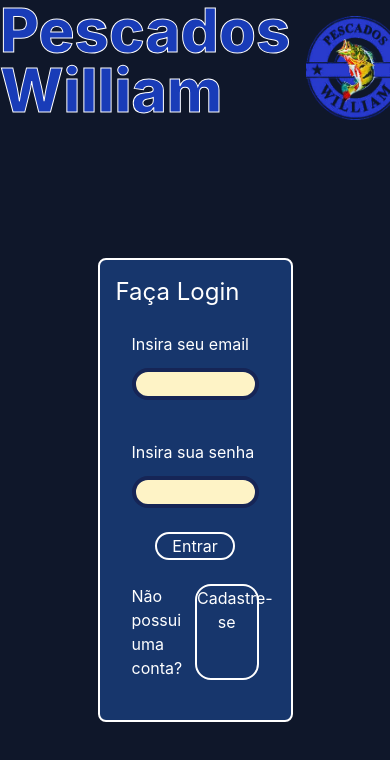
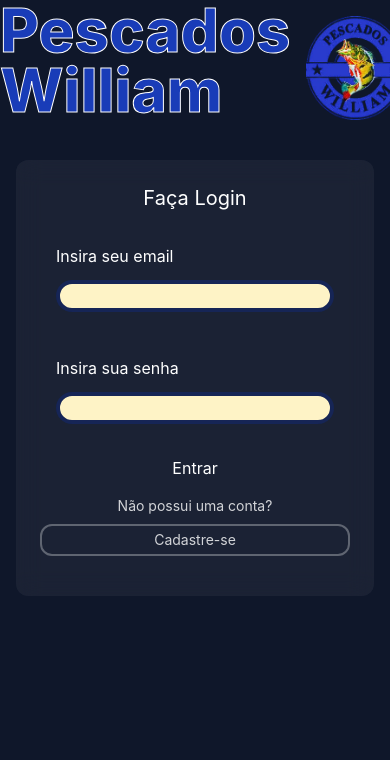
Before and after one commit to LucasPulgaci032/Pescados-William, a Next.js app: page /login in a window 390 px wide. Shown: the top 760 px of the page. Built offline with nearby package versions, Linux system fonts and the light colour scheme.

Commit message:
refactor(ui): improve mobile responsiveness and update form background color

```diff
--- a/app/dashboard/page.tsx
+++ b/app/dashboard/page.tsx
@@ -1,6 +1,9 @@
-import FormCreateFish from "../Components/FormCreateFish";
-import FishServer from "../Components/FishServer";
+import FormCreateFish from "../Components/server/FormCreateFish";
+import FishServer from "../Components/server/FishServer";
 import { cookies } from "next/headers";
+import TitleSection from "../Components/ui/TitleSection";
+import Cart from "../Components/server/cartVisualizer";
+import TodaysLocation from "../Components/ui/todaysLocation";
 
 
 export default async function Dashboard() {
@@ -20,13 +23,14 @@
     <>
     <section className="flex flex-col border-2 border-white rounded-lg p-6 w-[80%] m-auto">
       <p>Olá {user?.userName}</p>
-
-      {user?.role === "admin" && ( <> <p className="text-white">Bem-vindo, administrador!</p> <FormCreateFish/> </> )}
+      <TodaysLocation/>
+      {user?.role === "admin" && ( <> <p className="self-center stroke-text">Bem-vindo, administrador!</p> <FormCreateFish/> </> )}
 
 
     </section>
-    <h1 className="text-blue-800 text-6xl font-extrabold stroke-text self-center">Peixes inteiros:</h1>
+    <TitleSection>Peixes inteiros:</TitleSection>
     <FishServer  role={user.role}/>
+    <Cart/>
     </>
   );
 }
--- a/app/login/page.tsx
+++ b/app/login/page.tsx
@@ -1,52 +1,88 @@
-'use client'
+'use client';
 
 import Link from "next/link";
-import Button from "../Components/Button";
-import Input from "../Components/input";
-import  Form  from "../Components/form";
+import Button from "../Components/ui/Button";
+import Input from "../Components/ui/input";
+import Form from "../Components/ui/form";
 import axios from "axios";
 import { useRouter } from "next/navigation";
-import GoogleLoginButton from "../Components/GoogleSSOButton";
-
-
+import GoogleLoginButton from "../Components/server/GoogleSSOButton";
 
 export default function Login() {
-  const router = useRouter()
-  const handleLogin = async(e : React.SyntheticEvent<HTMLFormElement>) => {
-     e.preventDefault()
-     const formData = new FormData(e.currentTarget)
-     const data = Object.fromEntries(formData.entries())
-     try {
-      const res = await axios.post('/api/users/routes/auth/login',
+  const router = useRouter();
+
+  const handleLogin = async (e: React.SyntheticEvent<HTMLFormElement>) => {
+    e.preventDefault();
+
+    const formData = new FormData(e.currentTarget);
+    const data = Object.fromEntries(formData.entries());
+
+    try {
+      const res = await axios.post(
+        "/api/users/routes/auth/login",
         data,
-         {
-    withCredentials: true
-  }
-      )
+        { withCredentials: true }
+      );
 
-    if (res.status === 200) {
-      router.push('/dashboard')
+      if (res.status === 200) {
+        router.push("/dashboard");
+      }
+    } catch (error: unknown) {
+      console.error(error);
     }
+  };
 
-     }catch(error : unknown){
-        console.error(error)
-     }
-  }
   return (
-    <Form onSubmit={handleLogin}>
-      <p className="text-white text-2xl ">
-        Faça Login
-      </p>
-        <Input/>
-        <Button type="submit">Entrar</Button>
-        <section className="flex flex-row p-4">
-        <p>
-          Não possui uma conta?
+    <div className=" flex items-center justify-center px-4 py-6">
+      <Form
+        onSubmit={handleLogin}
+        className="
+          w-full
+          max-w-sm
+          sm:max-w-md
+          bg-white/5
+          backdrop-blur-md
+          p-6 sm:p-8
+          rounded-xl
+          flex flex-col
+          gap-4
+        "
+      >
+        <p className="text-white text-xl sm:text-2xl text-center">
+          Faça Login
         </p>
-        <Link href={'/register'} className='border-2 border-white rounded-2xl w-1/2 mx-auto text-center'
-        >Cadastre-se</Link>
+
+        <div className="flex flex-col gap-3">
+          <Input />
+        </div>
+
+        <Button type="submit" className="w-full">
+          Entrar
+        </Button>
+
+        <section className="flex flex-col sm:flex-row items-center justify-center gap-2 text-white/80 text-sm text-center">
+          <p>Não possui uma conta?</p>
+
+          <Link
+            href="/register"
+            className="
+              border-2 border-white/30
+              rounded-xl
+              px-4 py-1
+              w-full sm:w-auto
+              text-center
+              hover:bg-white/10
+              transition
+            "
+          >
+            Cadastre-se
+          </Link>
         </section>
-        <GoogleLoginButton/>
-    </Form>
+
+        <div className="w-full flex justify-center">
+          <GoogleLoginButton />
+        </div>
+      </Form>
+    </div>
   );
 }
```
Also changed, not shown: app/register/page.tsx (+4 -4 lines).
